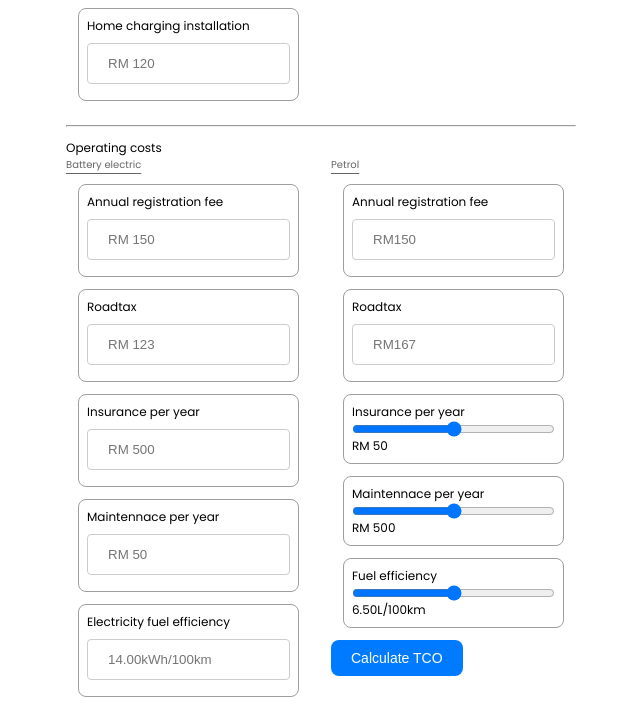
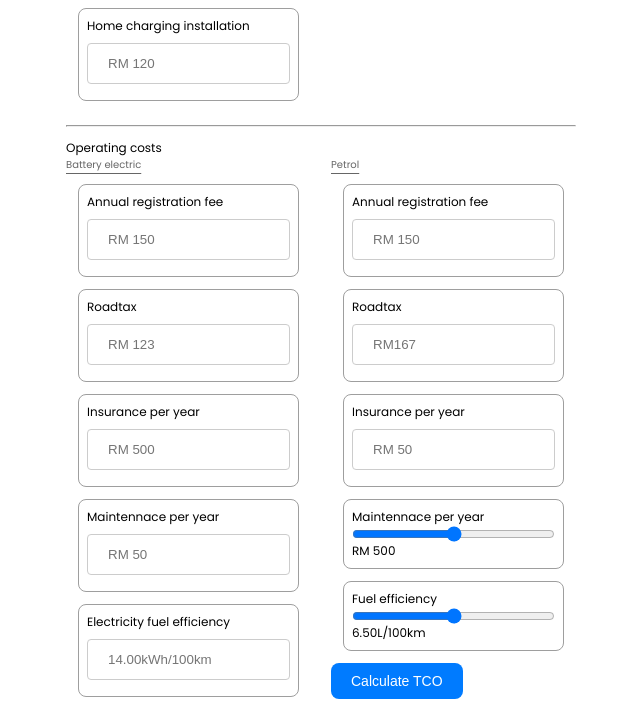
Before and after one commit to Liyana04/ev-fleet-conversion-tool, a FastAPI app: page /tco-form in a window 1280 px wide. Shown: the part 968-1689 px from the top of the page, without its empty margins (54-694 px from the left). Run offline with FastAPI, Linux system fonts and the light colour scheme.

Commit message:
edit html

```diff
--- a/templates/tco-tool.html
+++ b/templates/tco-tool.html
@@ -198,7 +198,7 @@
 
                 <div class="question">
                   <label>Annual registration fee</label>
-                  <input type="text" id="customRange1" placeholder="RM150">
+                  <input type="text" id="customRange1" placeholder="RM 150">
                   <!-- <input type="range" class="form-range" id="customRange1"> RM150 -->
                 </div>
 
@@ -209,7 +209,8 @@
 
                 <div class="question">
                   <label>Insurance per year</label>
-                  <input type="range" class="form-range" id="customRange1"> RM 50
+                  <input type="text" id="customRange1" placeholder="RM 50">
+                  <!-- <input type="range" class="form-range" id="customRange1"> RM 50 -->
                 </div>
 
                 <div class="question">
```
